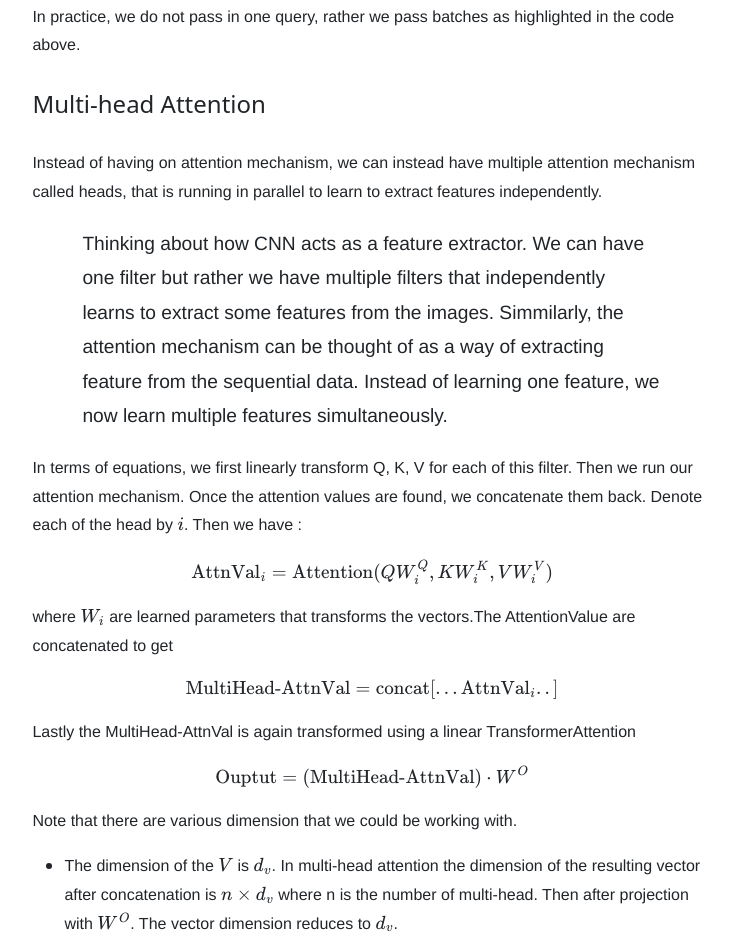
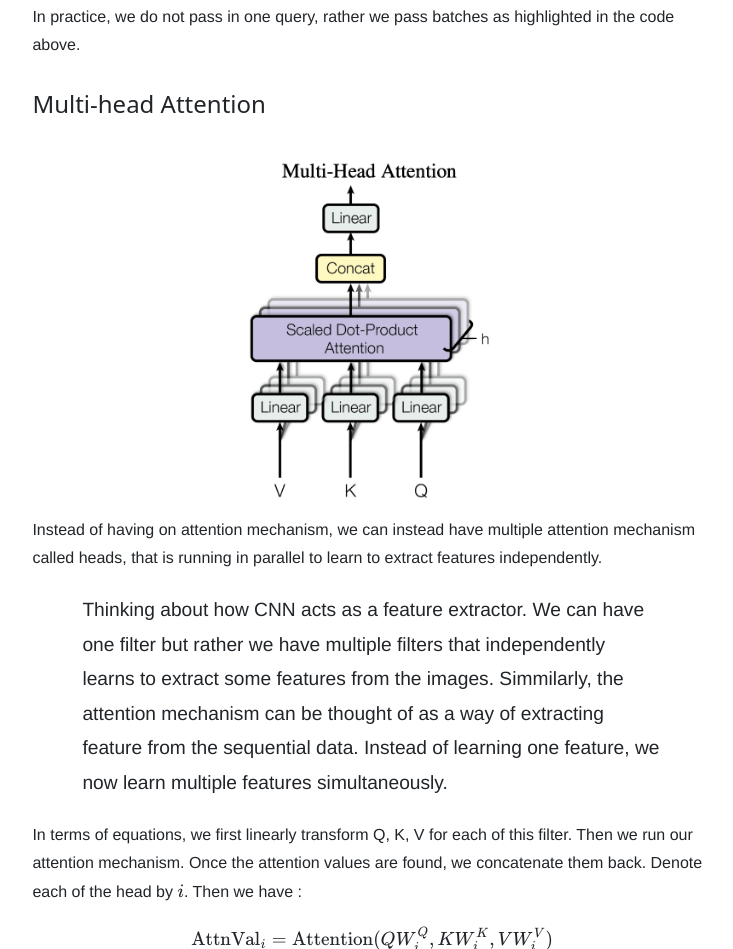
Before and after one commit to 12dash/Attention, a plain HTML site: page docs/index.html in a window 1280 px wide. Shown: the part 1813-2762 px from the top of the page, without its empty margins (268-1001 px from the left). Drawn offline with nearby package versions, Linux system fonts and the light colour scheme.

Commit message:
multihead

```diff
--- a/docs/index.html
+++ b/docs/index.html
@@ -110,6 +110,13 @@
         highlighted in the code above.
       </p>
       <h4>Multi-head Attention</h4>
+      <div class="row multihead-img justify-content-center">
+        <img
+          class="multihead"
+          id="multihead"
+          src="icons/multihead.png"
+        />
+      </div>
       <p>
         Instead of having on attention mechanism, we can instead have multiple
         attention mechanism called heads, that is running in parallel to learn
--- a/docs/main.css
+++ b/docs/main.css
@@ -61,6 +61,10 @@ screen and (width: 1000px) {
 
         }
     }
+    .multihead{
+        max-width: 45%;
+        width: 45%
+    }
 }
 
 @media screen and (max-width: 1000px),
@@ -82,9 +86,17 @@ screen and (width: 700px) {
 
         }
     }
+    .multihead{
+        max-width: 80%;
+        width: 80%
+    }
 }
 
 img .attentionmechanism{
     max-width: 50%;
     width: 10%
 }
+.multihead-img{
+    max-width:100% !important;
+    text-align: center;
+}
```
Also changed, not shown: docs/icons/multihead.png (added).
